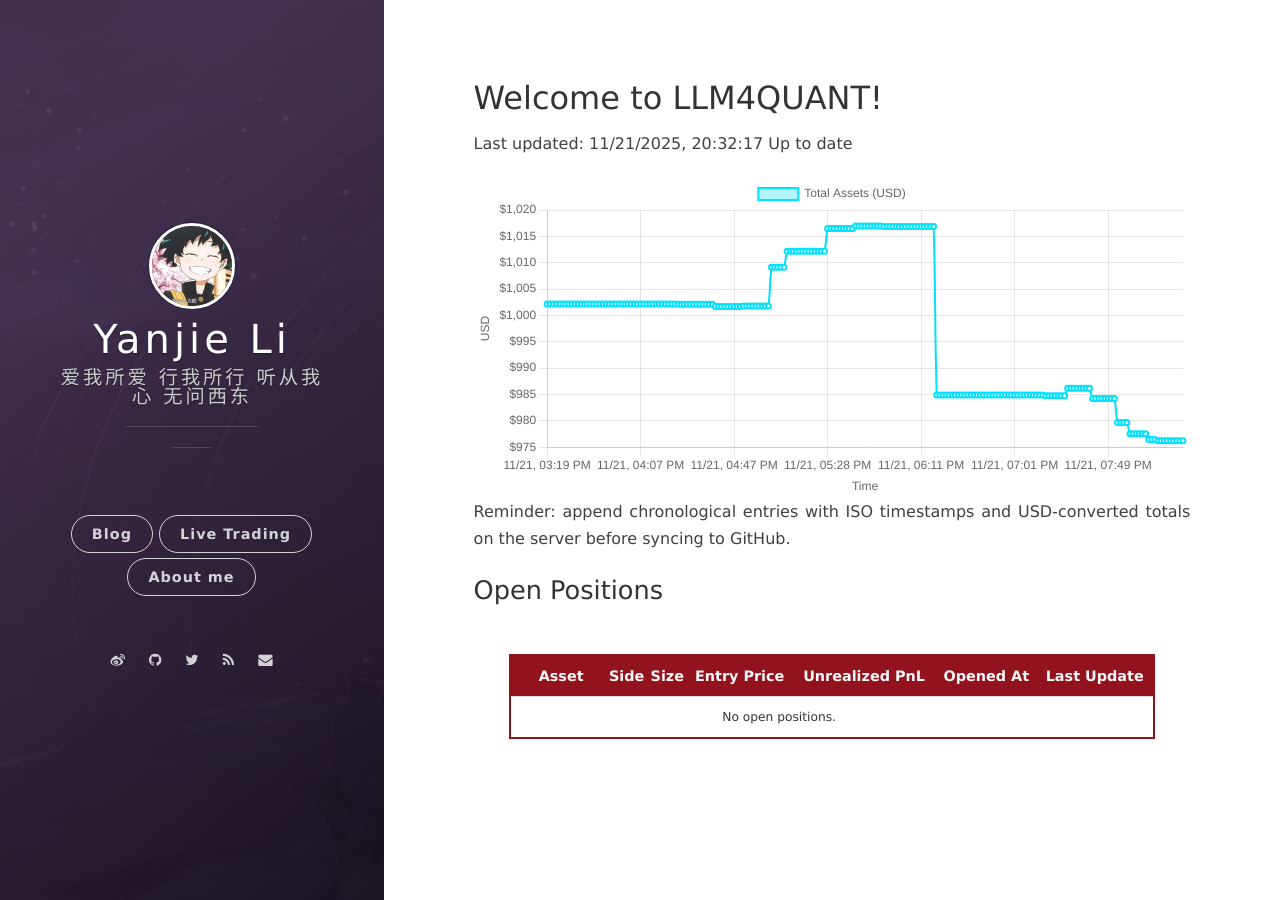
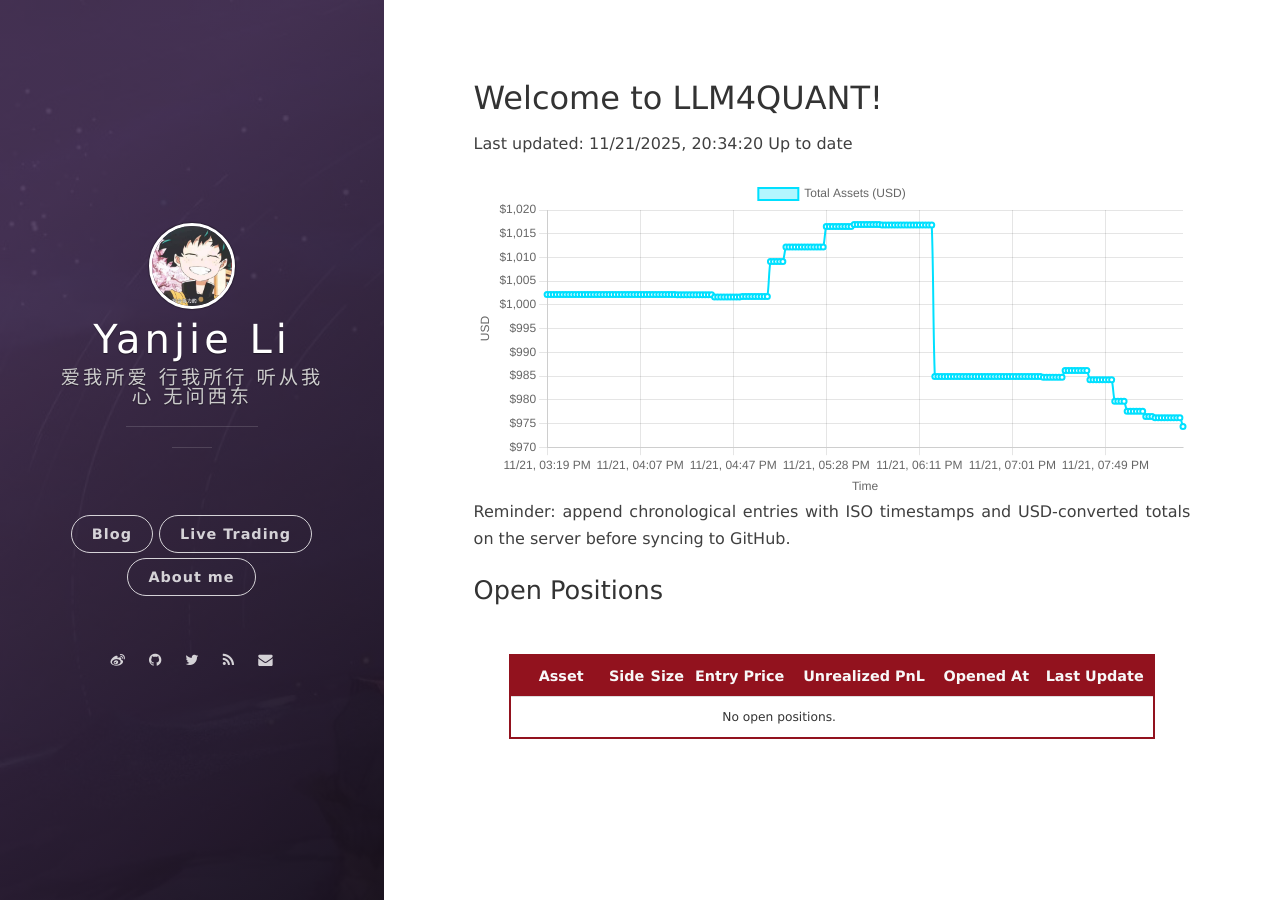
Before and after one commit to leeyegy/leeyegy.github.io, a Jekyll site: the page built from live-trading.html, in a window 1280 px wide. Built offline with Jekyll 4.4.1, drawn with Linux system fonts in a browser that asks for light colours; nearby versions of some CDN libraries.

Commit message:
AccountMonitor: update balance history 2025-11-22T04:34:20+08:00

```diff
--- a/assets/data/binance/balance-history.json
+++ b/assets/data/binance/balance-history.json
@@ -1,5 +1,5 @@
 {
-  "generatedAt": "2025-11-22T04:32:17+08:00",
+  "generatedAt": "2025-11-22T04:34:20+08:00",
   "asset": "total_usd_value",
   "history": [
     {
@@ -821,6 +821,10 @@
     {
       "timestamp": "2025-11-22T04:32:17+08:00",
       "totalUsd": 976.21937739
+    },
+    {
+      "timestamp": "2025-11-22T04:34:20+08:00",
+      "totalUsd": 974.36593718
     }
   ]
 }
```
